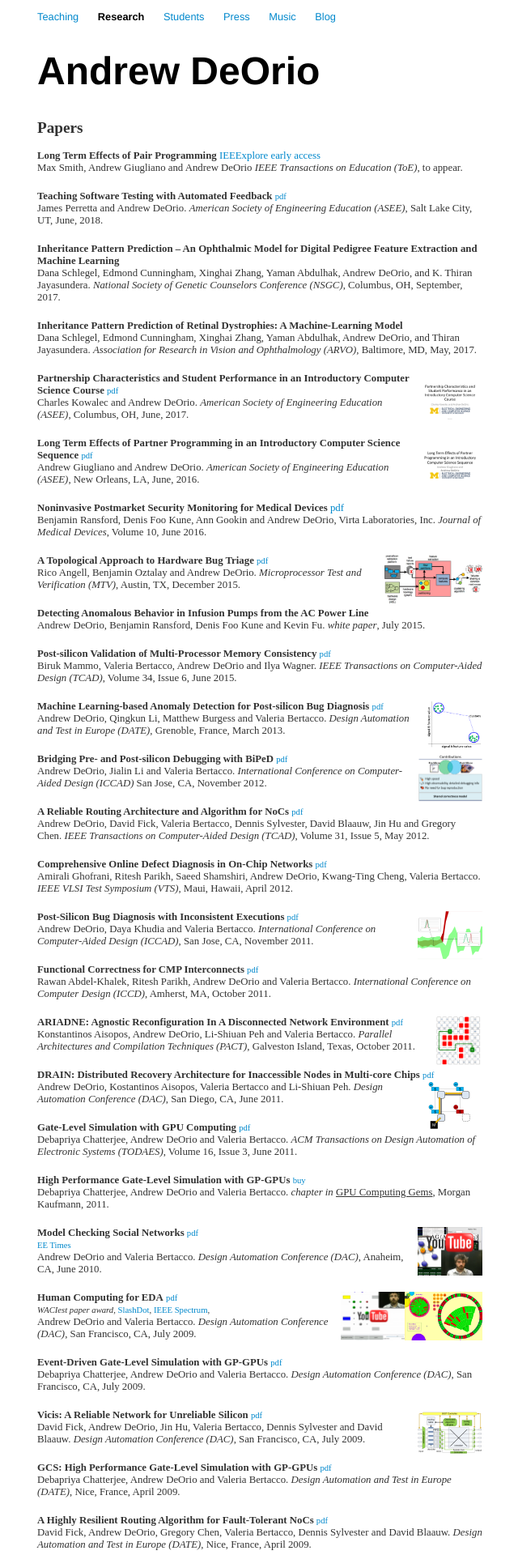
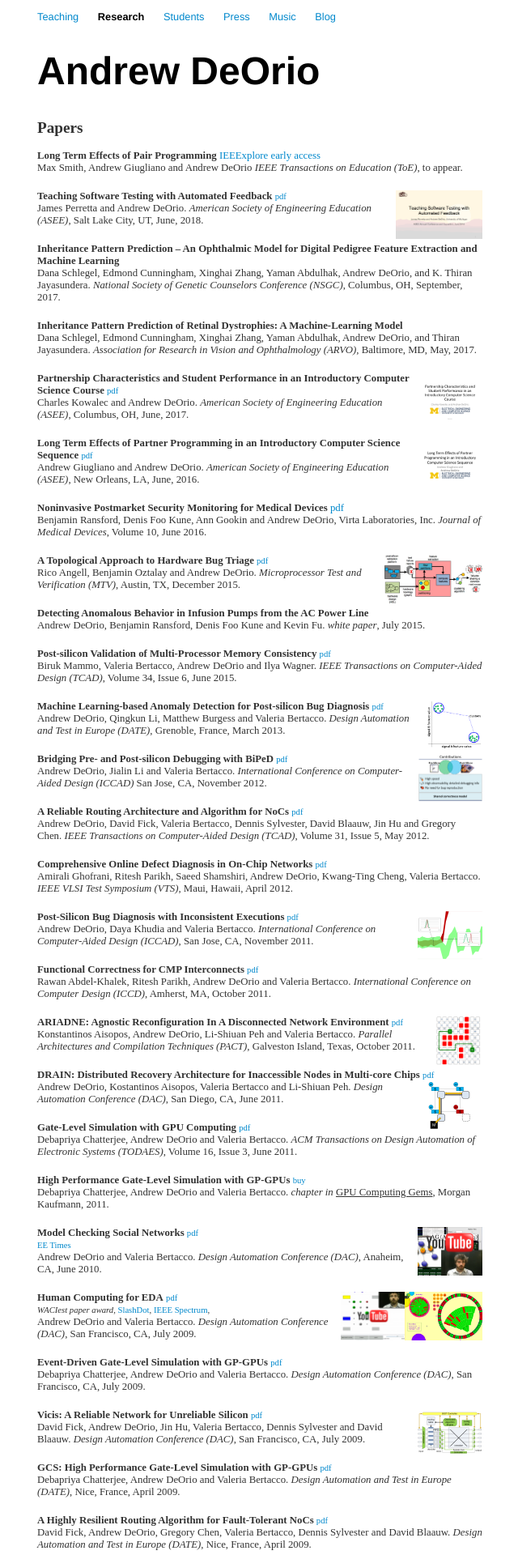
Before and after one commit to awdeorio/andrewdeorio.com, a Jekyll site: the page built from research/index.html, in a window 1280 px wide. Shown: the top 1920 px of the page at 81% size, without its empty margins (319-959 px from the left). Built offline with Jekyll 4.4.1, drawn with Linux system fonts in a browser that asks for light colours; nearby versions of some CDN libraries.

Commit message:
Add ASEE18 slides

```diff
--- a/research/index.html
+++ b/research/index.html
@@ -15,6 +15,8 @@ Max Smith, Andrew Giugliano and Andrew DeOrio
 </div>
 
 <div class="publication">
+<a href="assets/ASEE18-slides.pdf" target="_blank" >
+<img class="research-thumbnail" src="assets/ASEE18-thumbnail.png" alt="thumbnail"></a>
 <b>Teaching Software Testing with Automated Feedback</b>
 <small><a href="assets/ASEE18.pdf" target="_blank" >pdf</a></small>
 <br>
```
Also changed, not shown: research/assets/ASEE18-thumbnail.png (added), 1 other file.
